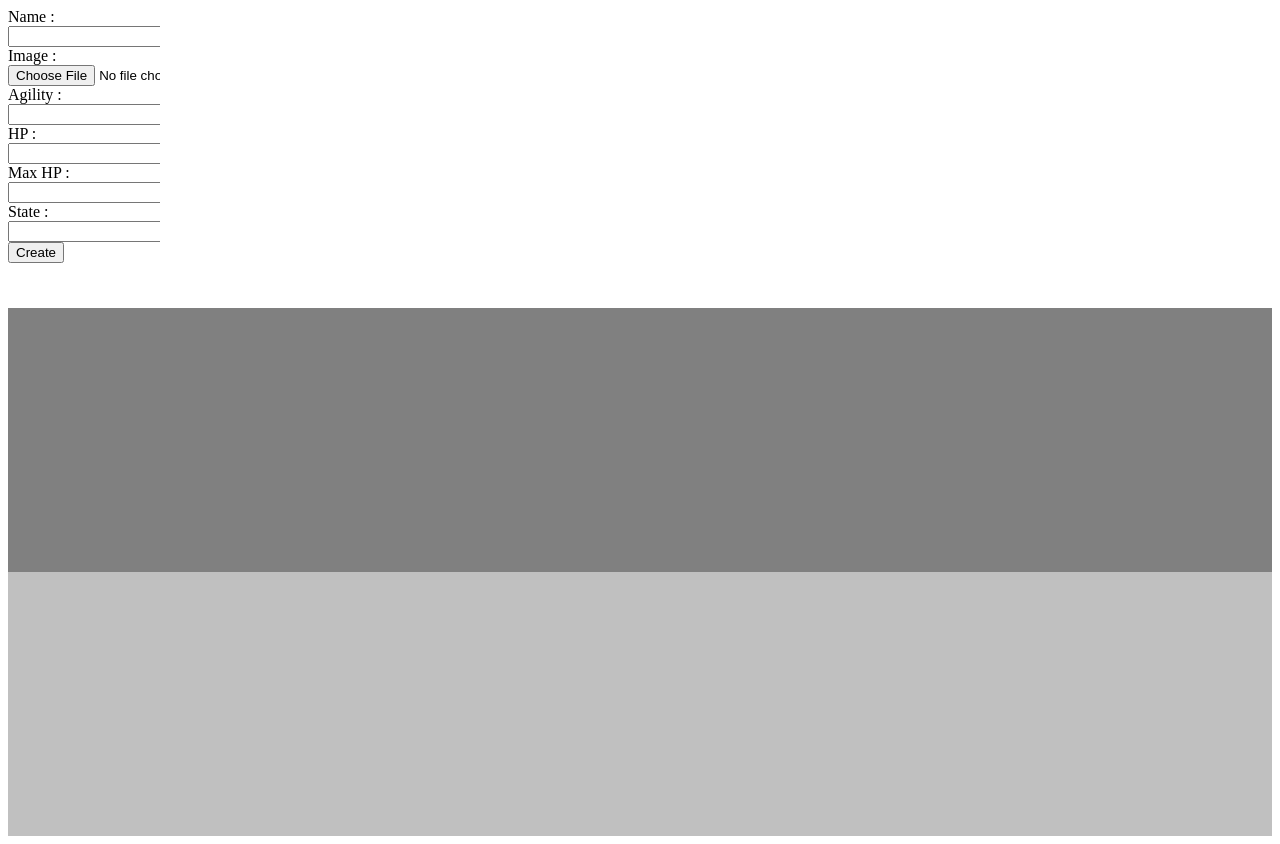
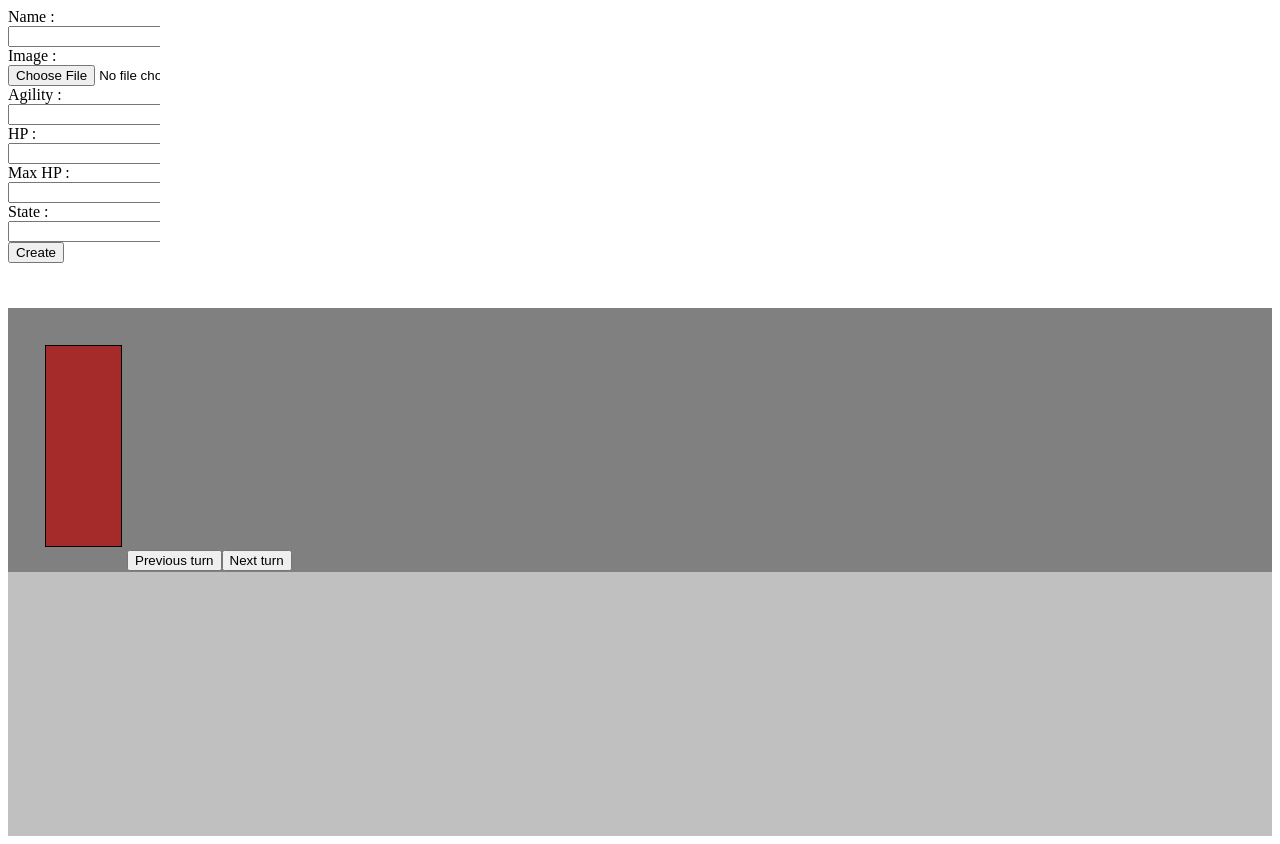
Before and after one commit to MrEveryhand/DnDInitiativeTracker, a React (Vite) app: page / in a window 1280 px wide. Built offline with nearby package versions, Linux system fonts and the light colour scheme.

Commit message:
Image upload and basic initiative tracking(+axios)

```diff
--- a/package.json
+++ b/package.json
@@ -9,6 +9,7 @@
     "preview": "vite preview"
   },
   "dependencies": {
+    "axios": "^1.4.0",
     "react": "^18.2.0",
     "react-dom": "^18.2.0"
   },
--- a/src/App.css
+++ b/src/App.css
@@ -27,6 +27,18 @@
   height: 200px;
   float: left;
   cursor: move;
+  background-size: cover;
+  background-position-x: center;
+  background-position-y: center;
+}
+
+.divider {
+  border: 1px black solid;
+  margin: 5px;
+  width: 75px;
+  height: 200px;
+  float: left;
+  background-color: brown;
 }
 
 .dropDivider {
@@ -61,3 +73,7 @@
   resize: none;
   width: 140px;
 }
+
+.cardQueue {
+  height: 210px;
+}
--- a/src/App.tsx
+++ b/src/App.tsx
@@ -6,10 +6,14 @@
 import HoldCard from "./Components/HoldQueueCard";
 import * as MainLib from "./Lib/MainArraysFunctions";
 import { Queue } from "./Configs/Queues";
+import { Character } from "./Configs/CharacterConfig";
 
 function App() {
+  let turnDivider: Character = new Character();
+
   let [characterQueue, setCharacterQueue] = useState<Queue>(new Queue());
-  let [battleQueue, setBattleQueue] = useState<Queue>(new Queue());
+  let [battleQueue, setBattleQueue] = useState<Queue>(new Queue([turnDivider]));
+  const [round, setRound] = useState(0);
   const [value, setValue] = useState(0);
 
   function useForceUpdate() {
@@ -46,6 +50,12 @@
             ? battleQueue.queueAdd(MainLib.copyCharacter(charBuffer))
             : null;
 
+          if (
+            charBuffer.Initiative.value >
+            battleQueue.queue[battleQueue.pointer].Initiative.value
+          )
+            battleQueue.modifyPointer(1);
+
           charBuffer.inBattleQueue = false;
         }}
       >
@@ -53,17 +63,18 @@
       </div>
       <div
         className="holdQueue"
-        onDragOver={(e) =>
+        onDragOver={(e) => {
           MainLib.queueOnOver(
             e,
             !JSON.parse(e.dataTransfer.getData("object")).Hold.isHold
-          )
-        }
+          );
+        }}
         onDrop={(e) => {
           let charBuffer: any = battleQueue.searchCharacter(
             JSON.parse(e.dataTransfer.getData("object")).id
           );
           charBuffer.Hold.isHold = true;
+          battleQueue.modifyPointer(1);
           useForceUpdate();
         }}
       >
--- a/src/Components/BattleQueueCard.tsx
+++ b/src/Components/BattleQueueCard.tsx
@@ -7,8 +7,12 @@
 }
 
 export function BattleCard({ battleQueue, forceRender }: Props) {
+  battleQueue.queue[battleQueue.pointer].Hold.isHold = false;
+  battleQueue.queue[battleQueue.pointer].Hold.comment = "";
+
   return (
     <div>
+      <div className="cardQueue">
         {battleQueue.queue
           .sort((a: Character, b: Character) => {
             if (a.Initiative.value !== b.Initiative.value) {
@@ -18,50 +22,92 @@
             }
           })
           .map((character: Character, key: number) => {
-          return (
+            let offset = key + battleQueue.pointer;
+            offset =
+              offset < battleQueue.queue.length
+                ? offset
+                : offset - battleQueue.queue.length;
+
+            console.log(
+              battleQueue.pointer,
+              offset,
+              "!!!!!!!!!!!!!!!!!!!!!!!!!!!!!!!!>>>"
+            );
+
+            let currentChar = battleQueue.queue[offset];
+            return currentChar.Initiative.value > -1 ? (
               <div
                 key={key.toString() + "_b"}
                 id={key.toString() + "_b"}
                 className="charCard"
                 style={{
-                backgroundImage: `url(${character.Image.value})`,
+                  backgroundImage: `url(${
+                    !!currentChar.Image.value
+                      ? URL.createObjectURL(currentChar.Image.value)
+                      : ""
+                  })`,
                 }}
-              draggable="true"
+                draggable={battleQueue.pointer === offset ? "true" : "false"}
                 onDragStart={(e) => {
-                character.onDragStart(e, character);
+                  currentChar.onDragStart(e, currentChar);
                   forceRender();
                 }}
                 onDragLeave={() => {
-                character.onDragLeave();
+                  currentChar.onDragLeave();
                   forceRender();
                 }}
                 onDragEnd={() => {
-                character.onDragEnd();
+                  currentChar.onDragEnd();
                   forceRender();
                 }}
               >
                 <div
-                style={{ color: !!character.isDragging ? "green" : "black" }}
+                  style={{
+                    color: !!currentChar.isDragging ? "green" : "black",
+                  }}
                 >
-                <b>{character.Name.value}</b>
+                  <b>{currentChar.Name.value}</b>
                 </div>
                 <br />
-              {character.Initiative.value}
+                {currentChar.Initiative.value}
                 <br />
-              {character.State.value}
+                {currentChar.State.value}
                 <br />
                 <button
                   className="btn btn-primary"
                   onClick={() => {
-                  battleQueue.queueRemove(character.id);
+                    battleQueue.queueRemove(currentChar.id);
                     forceRender();
                   }}
                 >
                   X
                 </button>
               </div>
+            ) : (
+              <div className="divider"></div>
             );
           })}
+      </div>
+      <div>
+        <button
+          className="btn btn-primary"
+          onClick={() => {
+            battleQueue.modifyPointer(-1);
+            forceRender();
+          }}
+        >
+          Previous turn
+        </button>
+        <button
+          className="btn btn-primary"
+          onClick={() => {
+            battleQueue.modifyPointer(1);
+            forceRender();
+          }}
+        >
+          Next turn
+        </button>
+      </div>
     </div>
   );
 }
--- a/src/Components/CharacterCard.tsx
+++ b/src/Components/CharacterCard.tsx
@@ -2,6 +2,7 @@
 import { Character } from "../Configs/CharacterConfig";
 import { Queue } from "../Configs/Queues";
 import * as MainLib from "../Lib/MainArraysFunctions";
+import axios from "axios";
 
 interface Props {
   characterQueue: Queue;
@@ -14,6 +15,7 @@
 
 export function CharacterCard({ characterQueue, forceRender }: Props) {
   let refObject: refObject = {};
+
   return (
     <div className="charDraftArea">
       {characterQueue.queue.map((character: Character, key: number) => {
@@ -25,7 +27,11 @@
               id={key.toString()}
               className="charCard"
               style={{
-                backgroundImage: `url(${character.Image.value})`,
+                backgroundImage: `url(${
+                  !!character.Image.value
+                    ? URL.createObjectURL(character.Image.value)
+                    : ""
+                })`,
               }}
               draggable="true"
               onDragStart={(e) => {
--- a/src/Components/HoldQueueCard.tsx
+++ b/src/Components/HoldQueueCard.tsx
@@ -25,7 +25,11 @@
                 id={key.toString() + "_h"}
                 className="charCard"
                 style={{
-                  backgroundImage: `url(${character.Image.value})`,
+                  backgroundImage: `url(${
+                    !!character.Image.value
+                      ? URL.createObjectURL(character.Image.value)
+                      : ""
+                  })`,
                 }}
                 //------------------MAYBE LATER----------------------
                 // draggable="true"
--- a/src/Configs/Queues.tsx
+++ b/src/Configs/Queues.tsx
@@ -4,8 +4,9 @@
 export class Queue {
   queue: Character[];
   pointer!: number;
-  constructor() {
-    this.queue = [];
+  constructor(queue: Character[] = []) {
+    this.queue = queue || [];
+    this.pointer = 0;
   }
 
   public queueAdd(character: Character) {
@@ -83,4 +84,11 @@
     this.queue = newArray;
     this.queueRefresh();
   }
+
+  public modifyPointer(x: number) {
+    this.pointer += x;
+    if (this.pointer < 0) this.pointer = this.queue.length - 1;
+    if (this.pointer > this.queue.length - 1) this.pointer = 0;
+    if (this.queue.length === 1) this.pointer = 0;
+  }
 }
--- a/src/Lib/MainArraysFunctions.tsx
+++ b/src/Lib/MainArraysFunctions.tsx
@@ -1,7 +1,6 @@
 import { Character } from "../Configs/CharacterConfig";
 import { refObject } from "../Components/CharacterCreator";
 import { RefObject } from "react";
-import { Queue } from "../Configs/Queues";
 
 export function setNewID(array: Character[]) {
   let newId = -1;
@@ -20,8 +19,8 @@
   for (const e in newCharacter) {
     currentProp = newCharacter[e as keyof typeof newCharacter];
     if (typeof currentProp === "object") {
-      currentProp.hasOwnProperty("type");
-      if (!!getTargetValue(refObject[e]))
+      if (e === "Image") currentProp.value = refObject[e].current.files[0];
+      else if (!!getTargetValue(refObject[e]))
         currentProp.value = getTargetValue(refObject[e]);
     }
   }
```
Also changed, not shown: 1 other file (tests, documents, lock files or other folders). Lines whose indentation alone changed are shown as unchanged.
